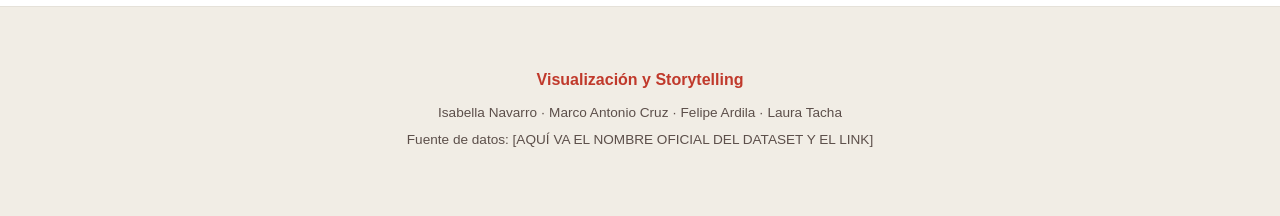
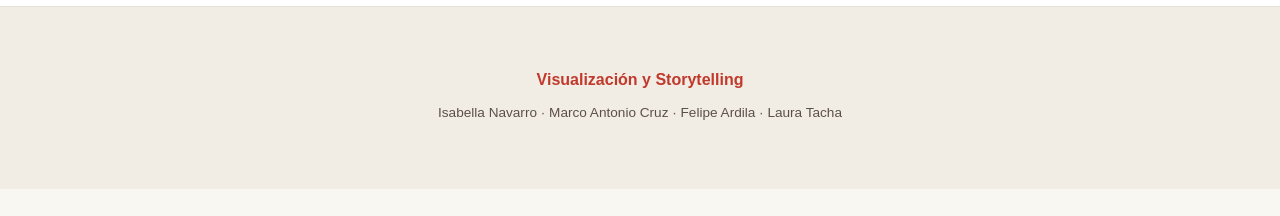
Before and after one commit to Marcocruz88/Proyecto-storytelling, a plain HTML site: page index.html in a window 1280 px wide. Shown: the part 3213-3429 px from the top of the page. After the commit the page ends 3402 px from the top, so only its background shows below. Drawn offline with Linux system fonts and the light colour scheme.

```diff
--- a/index.html
+++ b/index.html
@@ -102,12 +102,6 @@
       Isabella Navarro · Marco Antonio Cruz · Felipe Ardila · Laura Tacha
     </p>
 
-    <p class="footer__source">
-      Fuente de datos:
-      <span>[AQUÍ VA EL NOMBRE OFICIAL DEL DATASET Y EL LINK]</span>
-    </p>
-
-
 
   </footer>
 
```
